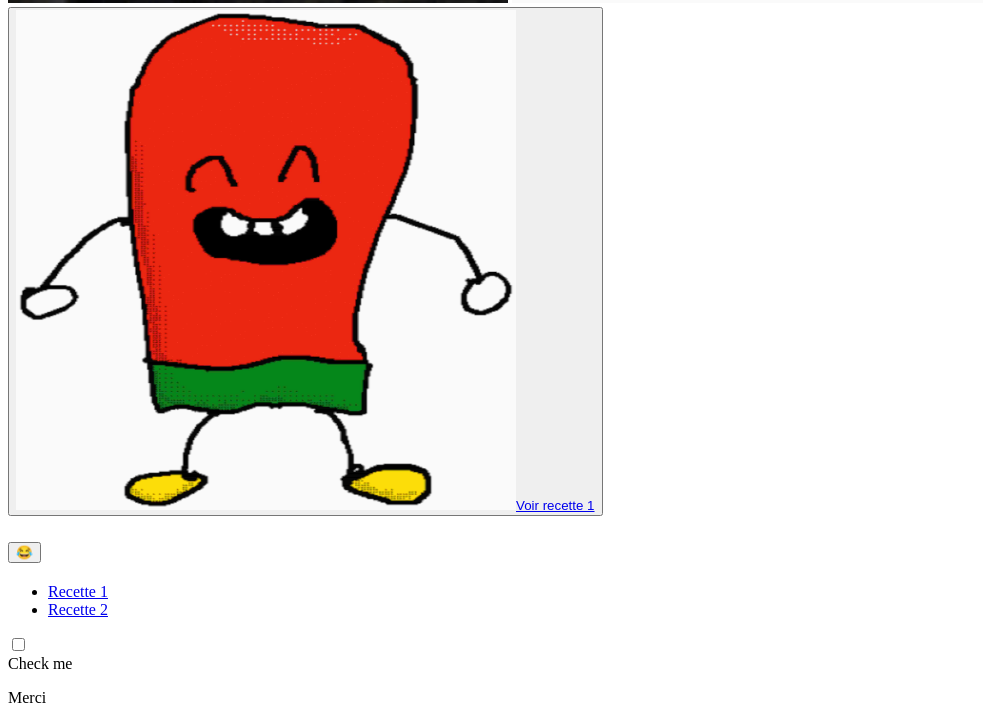
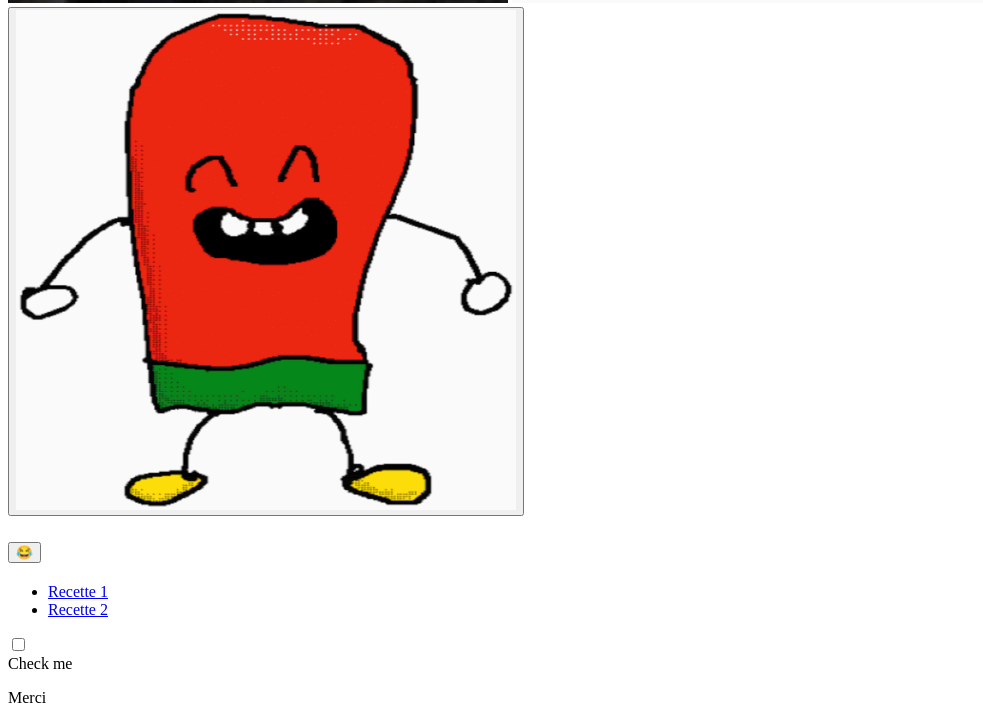
Before and after one commit to HPOULETO/HTML_Test, a plain HTML site: page index.html in a window 1280 px wide. Shown: the part 1081-1804 px from the top of the page, without its empty margins (0-983 px from the left). Drawn offline with Linux system fonts and the light colour scheme.

Commit message:
Fix button link in index.html for recipe navigation

```diff
--- a/index.html
+++ b/index.html
@@ -11,7 +11,7 @@
     <img src="https://camo.githubusercontent.com/25165aecba149029d99d23db9b590145c1c60aea362b7f8e35dfd6f3f3e6a3e7/68747470733a2f2f632e74656e6f722e636f6d2f3677445173512d6c31356f41414141642f74656e6f722e676966" alt="Computer man" style="width:500px;height:500px;">
     <img src="Ressources/laptop-stupid.gif" alt="Computer man" style="width:500px;height:500px;">
     <img src="Images/ketchup-du-prof-de-html-4200px-32bits.jpg" alt="Ketchup avec des pieds et des bras" style="width:500px;height:500px;">
-    <button> <img src="Images/ketchup-du-prof-de-html-4200px-32bits.jpg" alt="ketchup" style="width:500px;height:500px;"><a href="recettes/recette-1.html">Voir recette 1</a></button>
+    <button> <img src="Images/ketchup-du-prof-de-html-4200px-32bits.jpg" alt="ketchup" style="width:500px;height:500px;"><a href="recettes/recette-1.html"></a></button>
 
     <h2><button class="mytestbtn">&#128514;</button></h2>
     <ul>
```
